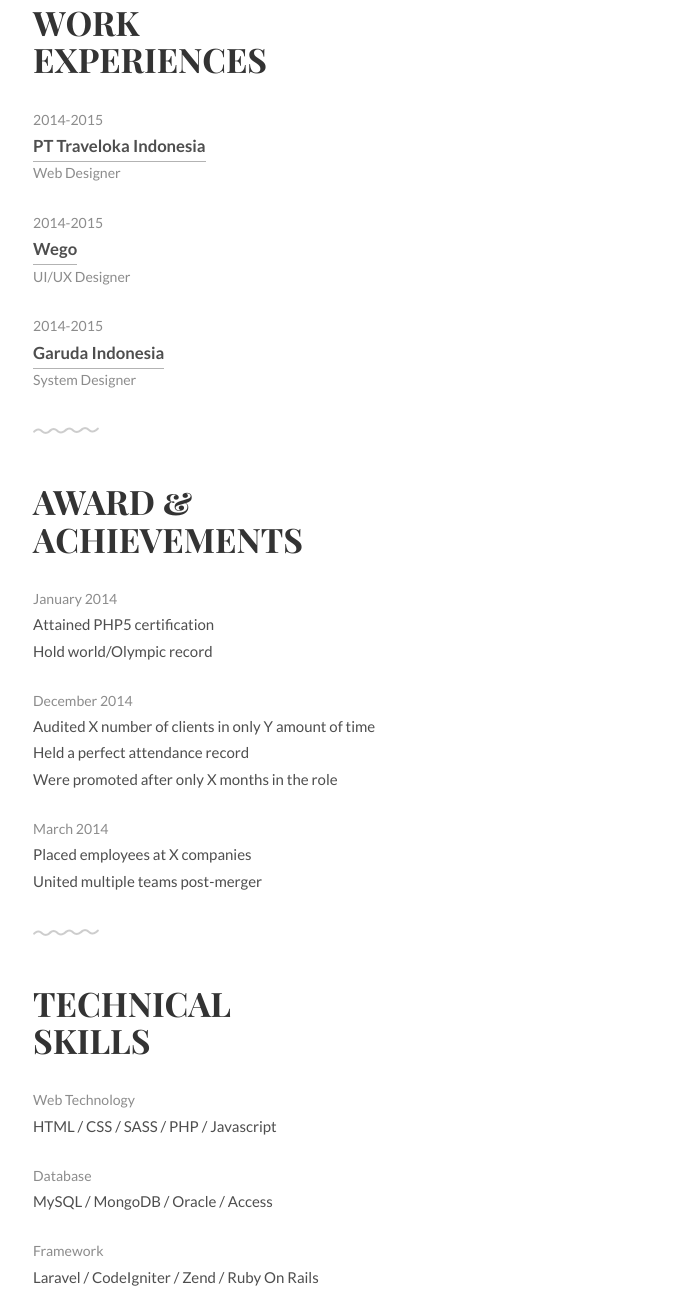
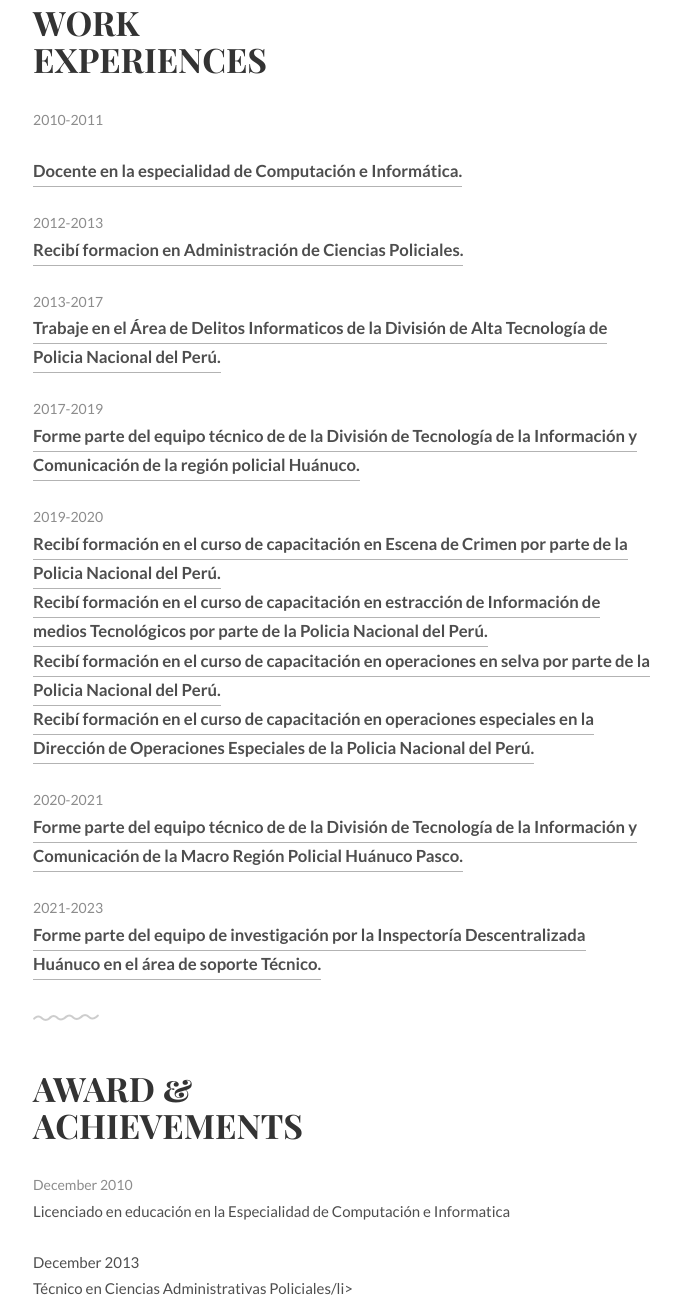
Before and after one commit to RomelCarlof/RomelCarlof.github.io, a plain HTML site: page index.html in a window 1280 px wide. Shown: the part 678-1982 px from the top of the page, without its empty margins (296-977 px from the left). Drawn offline with Linux system fonts and the light colour scheme.

Commit message:
Mi ultima modificación commit

```diff
--- a/index.html
+++ b/index.html
@@ -1,7 +1,7 @@
 <!DOCTYPE html>
 <html>
 <head>
-    <title>Draco by @afnizarnur</title>
+    <title>Romel by @afnizarnur</title>
     <meta charset="utf-8" />
     <meta name="viewport" content="width=device-width, initial-scale=1">
     <meta name="description" content="Draco is free PSD &amp; HTML template by @afnizarnur">
@@ -49,7 +49,7 @@
 					<img src="img/ava.jpg" alt="Avatar">
 				</div>
 				<div class="unit-80">
-					<h1>I live in<br><span id="typed"></span></h1>
+					<h1>Policia Nacional del Perú<br><span id="typed"></span></h1>
 				</div>
 				<p>
 					<p align="justify">Soy un profesional en seguridad pública altamente motivado y dedicado con una sólida experiencia como integrante de la gloriosa institución de la Policía Nacional del Perú. Mi enfoque se centra en la integración efectiva de tecnologías avanzadas para optimizar operaciones y mejorar la seguridad ciudadana. He liderado exitosamente la implementación de soluciones digitales innovadoras y programas de capacitación, demostrando mi compromiso con la excelencia en el servicio policial. Mi capacidad para colaborar eficazmente con diversos equipos y mi enfoque proactivo en la transformación digital me posicionan como un recurso valioso en el entorno policial actual..</p>
@@ -63,19 +63,31 @@
 		<div class="container">
 			<h1>Work<br>Experiences</h1>
 			<ul class="work-list">
-				<li>2014-2015</li>
-				<li><a href="#">PT Traveloka Indonesia</a></li>
-				<li>Web Designer</li>
-			</ul>
-			<ul class="work-list">
-				<li>2014-2015</li>
-				<li><a href="#">Wego</a></li>
-				<li>UI/UX Designer</li>
-			</ul>
-			<ul class="work-list">
-				<li>2014-2015</li>
-				<li><a href="#">Garuda Indonesia</a></li>
-				<li>System Designer</li>
+				<li>2010-2011</li>
+				<p></p>
+				<li><a href="#">Docente en la especialidad de Computación e Informática.</a></li>
+				<p></p>
+				<li>2012-2013</li>
+				<li><a href="#">Recibí formacion en  Administración de Ciencias Policiales.</a></li>
+				<p></p>
+				<li>2013-2017</li>
+				<li><a href="#">Trabaje en el Área de Delitos Informaticos de la División de Alta Tecnología de Policia Nacional del Perú.</a></li>
+				<p></p>
+				<li>2017-2019</li>
+				<li><a href="#">Forme parte del equipo técnico de de la División de Tecnología de la Información y Comunicación de la región policial Huánuco.</a></li>
+				<p></p>
+				<li>2019-2020</li>
+				<li><a href="#">Recibí formación en el curso de capacitación en Escena de Crimen por parte de la Policia Nacional del Perú.</a></li>
+				<li><a href="#">Recibí formación en el curso de capacitación en estracción de Información de medios Tecnológicos por parte de la Policia Nacional del Perú.</a></li>
+				<li><a href="#">Recibí formación en el curso de capacitación en operaciones en selva por parte de la Policia Nacional del Perú.</a></li>
+				<li><a href="#">Recibí formación en el curso de capacitación en operaciones especiales en la Dirección de Operaciones Especiales de la Policia Nacional del Perú.</a></li>
+				<p></p>
+				<li>2020-2021</li>
+				<li><a href="#">Forme parte del equipo técnico de de la División de Tecnología de la Información y Comunicación de la Macro Región Policial Huánuco Pasco.</a></li>
+				<p></p>
+				<li>2021-2023</li>
+				<li><a href="#">Forme parte del equipo de investigación por la Inspectoría Descentralizada Huánuco en el área de soporte Técnico.</a></li>
+				<p></p>
 			</ul>
 		</div>
 	</div>
@@ -85,20 +97,20 @@
 		<div class="container">
 			<h1>Award &amp;<br>Achievements</h1>
 			<ul class="award-list list-flat">
-				<li>January 2014</li>
-				<li>Attained PHP5 certification</li>
-				<li>Hold world/Olympic record</li>
-			</ul>
-			<ul class="award-list list-flat">
-				<li>December 2014</li>
-				<li>Audited X number of clients in only Y amount of time</li>
-				<li>Held a perfect attendance record</li>
-				<li>Were promoted after only X months in the role</li>
-			</ul>
-			<ul class="award-list list-flat">
-				<li>March 2014</li>
-				<li>Placed employees at X companies</li>
-				<li>United multiple teams post-merger</li>
+				<li>December 2010</li>
+				<li>Licenciado en educación en la Especialidad de Computación e Informatica</li>
+				<p></p>
+				<li>December 2013</li>
+				<li>Técnico en Ciencias Administrativas Policiales/li>
+				<p></p>
+				<li>December 2019</li>
+				<li>Certificado en capacitación en escena del crimen</li>
+				<li>Certificado en capacitación en estraccion de informnación de medios tecnologicos</li>
+				<li>Certificado en capacitación en el curso COPES</li>
+				<li>Certificado en capacitación en el curso COS</li>
+				<p></p>
+				<li>December 2023</li>
+				<li>Bachilller en la Carrera de Ingenería de sistemas</li>
 			</ul>
 		</div>
 	</div>
@@ -109,15 +121,14 @@
 			<h1>Technical<br>Skills</h1>
 			<ul class="skill-list list-flat">
 				<li>Web Technology</li>
-				<li>HTML / CSS / SASS / PHP / Javascript</li>
+				<li>HTML </li>
 			</ul>
 			<ul class="skill-list list-flat">
 				<li>Database</li>
-				<li>MySQL / MongoDB / Oracle / Access</li>
+				<li>MySQL </li>
 			</ul>
 			<ul class="skill-list list-flat">
-				<li>Framework</li>
-				<li>Laravel / CodeIgniter / Zend / Ruby On Rails</li>
+				<li>Laravel </li>
 			</ul>
 		</div>
 	</div>
@@ -155,7 +166,7 @@
     <script>
 		function newTyped(){}$(function(){$("#typed").typed({
 		// Change to edit type effect
-		strings: ["far northern sky", "your galaxy", "everywhere"],
+		strings: ["LEMA DIOS", "PATRIA", "LEY."],
 
 		typeSpeed:90,backDelay:700,contentType:"html",loop:!0,resetCallback:function(){newTyped()}}),$(".reset").click(function(){$("#typed").typed("reset")})});
     </script>
```
Also changed, not shown: css/custom.min.css (line endings or trailing spaces), img/bg.jpg.
